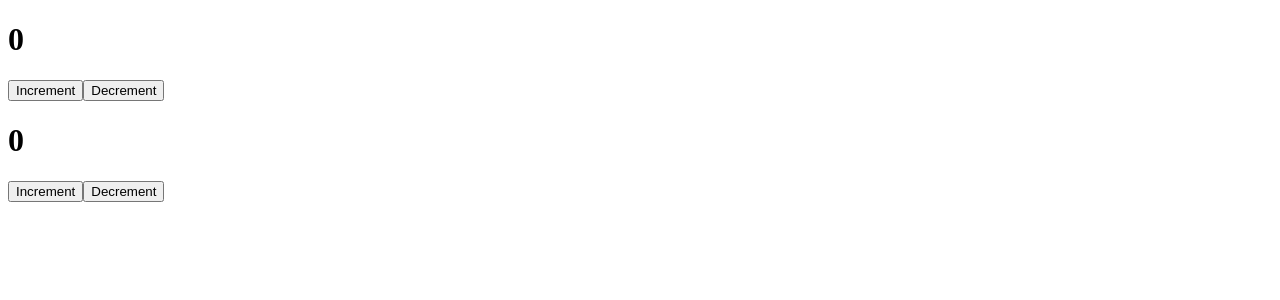
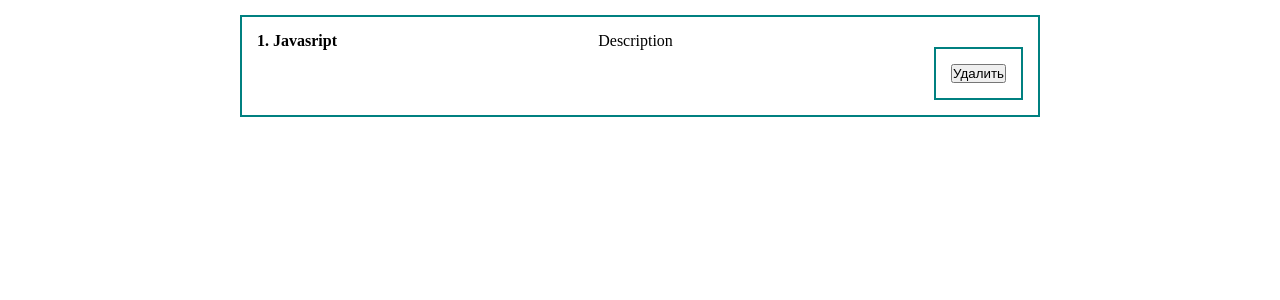
Before and after one commit to AndreiAvdko/reactExampleApp, a React (Create React App) app: page / in a window 1280 px wide. Shown: the top 300 px of the page. Built offline with nearby package versions, Linux system fonts and the light colour scheme.

Commit message:
Компонент с подключенными css стилями и передачей данных внутрь компонента через propsы

```diff
--- a/src/App.js
+++ b/src/App.js
@@ -1,19 +1,14 @@
 import React, { useState } from "react";
-import Counter from "./components/Counter";
-import ClassCounter from "./components/ClassCounter";
+import PostItem from "./components/PostItem";
 
 function App() {
 
-  const [value, setValue] = useState("Text in input");
-
   return (
     <div className="App">
-      {/* Подключение созданного компонента-функции */}
-      <Counter/>
-      <ClassCounter/>
+        {/* Cоздаем компонент и передаём внутрь него пропс */}
+        <PostItem post={{id: 1, title: 'Javasript', body: 'Description'}}/>
     </div>
   );
-
 }
 
 export default App;
--- /dev/null
+++ b/src/components/PostItem.jsx
@@ -0,0 +1,19 @@
+import React from "react";
+import '../styles/App.css'
+
+const PostItem = (props) => {
+    return (
+        <div className="post content">
+          {/* Получаем данные из переданных в компонент пропсов и подставляем в разметку */}
+          <strong>{props.post.id}. {props.post.title}</strong>
+          <div>
+              {props.post.body}
+          </div>
+          <div class="post btns">
+              <button>Удалить</button>
+          </div>
+      </div>
+    )
+}
+
+export default PostItem;
--- /dev/null
+++ b/src/styles/App.css
@@ -0,0 +1,22 @@
+* {
+    margin: 0;
+    padding: 0;
+    box-sizing: border-box;
+}
+
+#root {
+    display: flex;
+    justify-content: center;
+}
+
+.App {
+    width: 800px;
+}
+
+.post {
+    display: flex;
+    padding: 15px;
+    border: 2px solid teal;
+    margin-top: 15px;
+    justify-content: space-between;
+}
```
Also changed, not shown: 1 other file (tests, documents, lock files or other folders).
